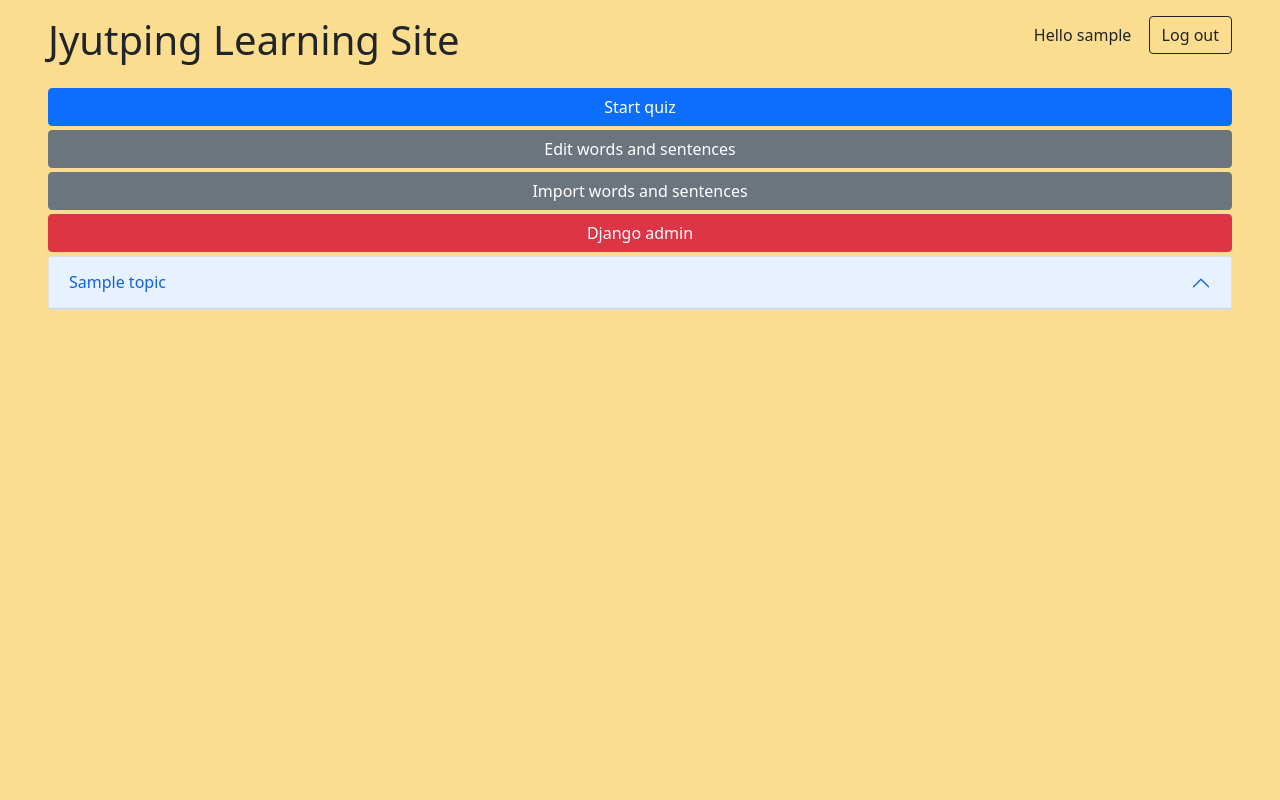
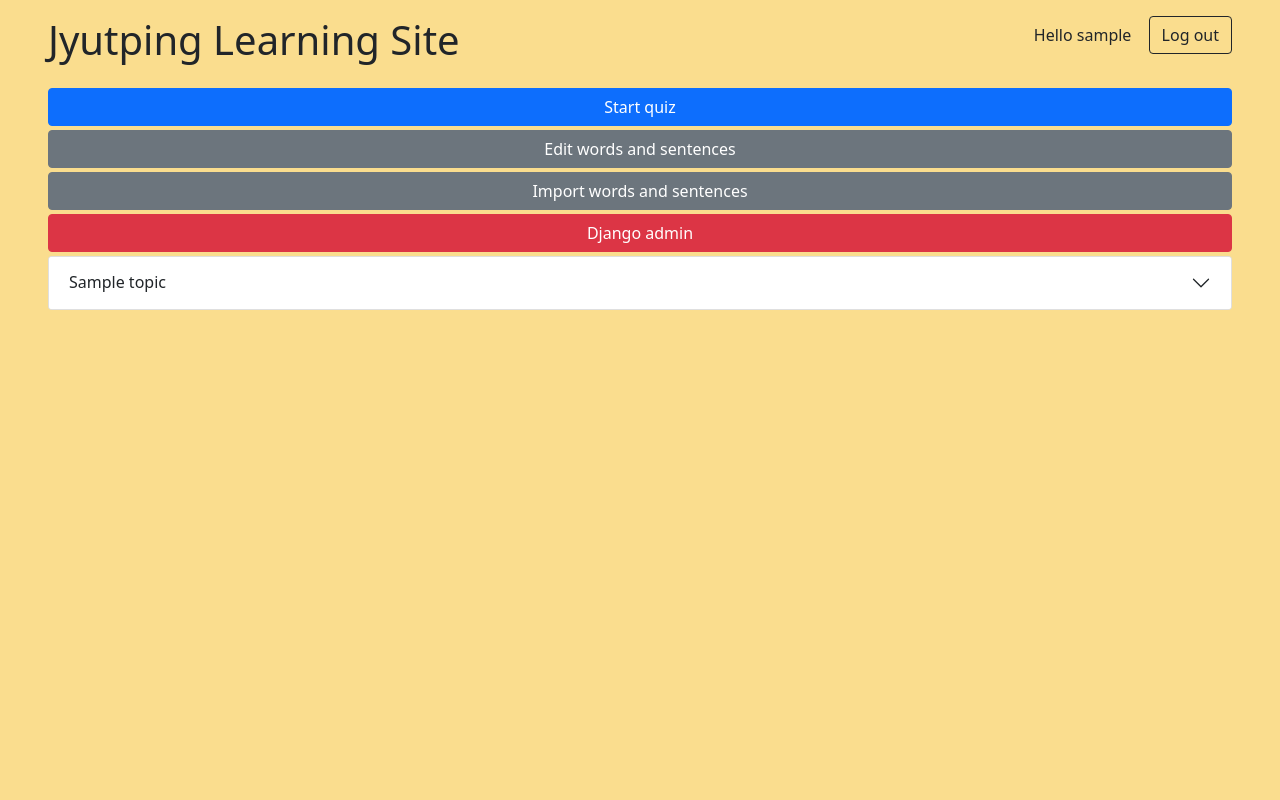
Before and after one commit to turnip99/jyutping-learning-site, a Django app: page / in a window 1280 px wide. Run offline with Django 5.2, Linux system fonts and the light colour scheme; a user stored in the database is signed in; tables that the repository leaves empty hold one stand-in row (values such as "Sample post").

Commit message:
Start accordions collapsed

```diff
--- a/wordsandsentences/templates/wordsandsentences/index.html
+++ b/wordsandsentences/templates/wordsandsentences/index.html
@@ -14,7 +14,7 @@
         {% for topic, words_and_sentences in topic_dict.items %}
             <div class="accordion-item">
                 <h2 class="accordion-header">
-                    <button class="accordion-button" type="button" data-bs-toggle="collapse" data-bs-target="#collapse_{{ topic.pk }}" aria-expanded="true" aria-controls="collapse_{{ topic.pk }}">
+                    <button class="accordion-button collapsed" type="button" data-bs-toggle="collapse" data-bs-target="#collapse_{{ topic.pk }}" aria-expanded="true" aria-controls="collapse_{{ topic.pk }}">
                         {{ topic.topic_name}}
                     </button>
                 </h2>
```
